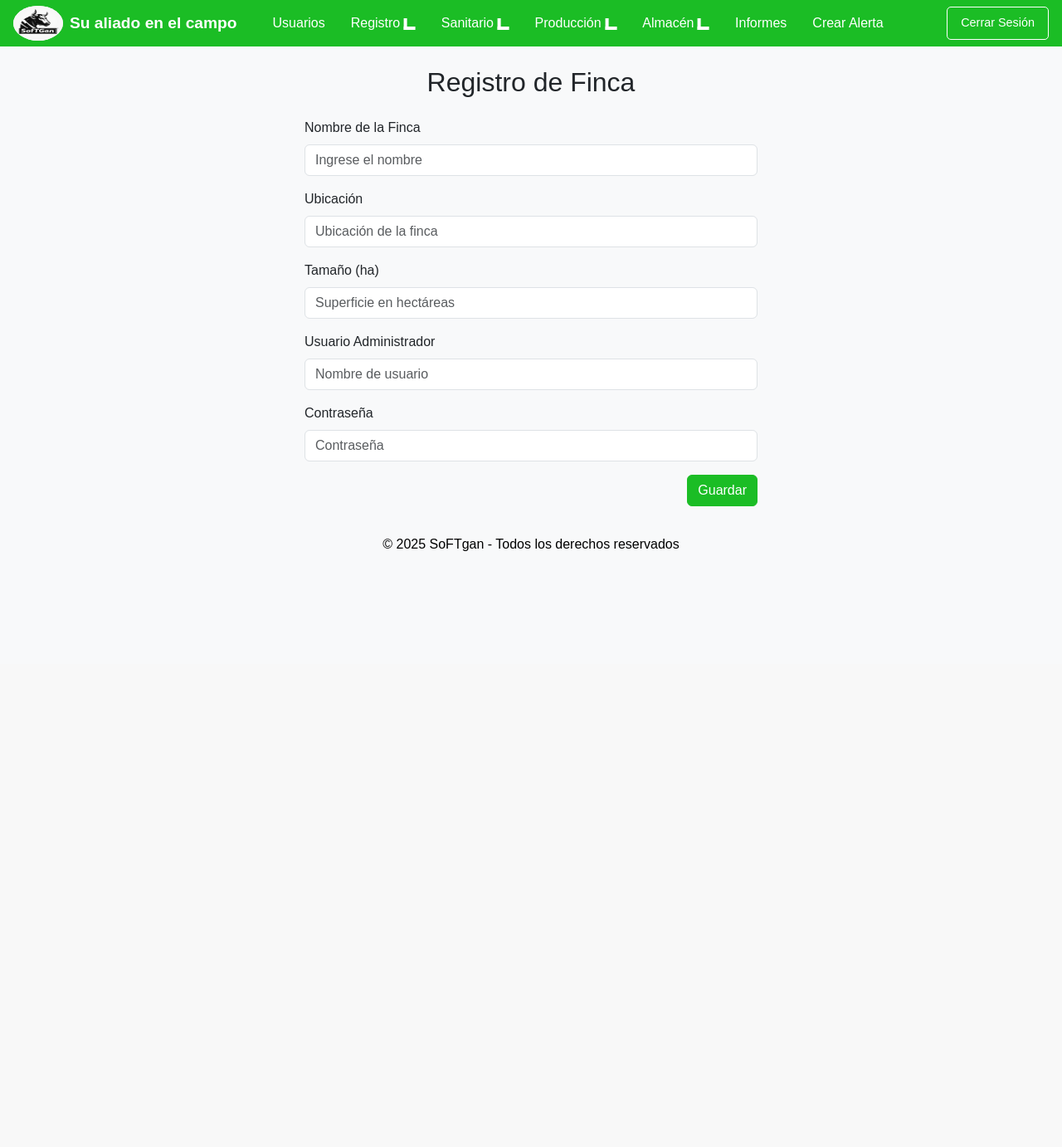
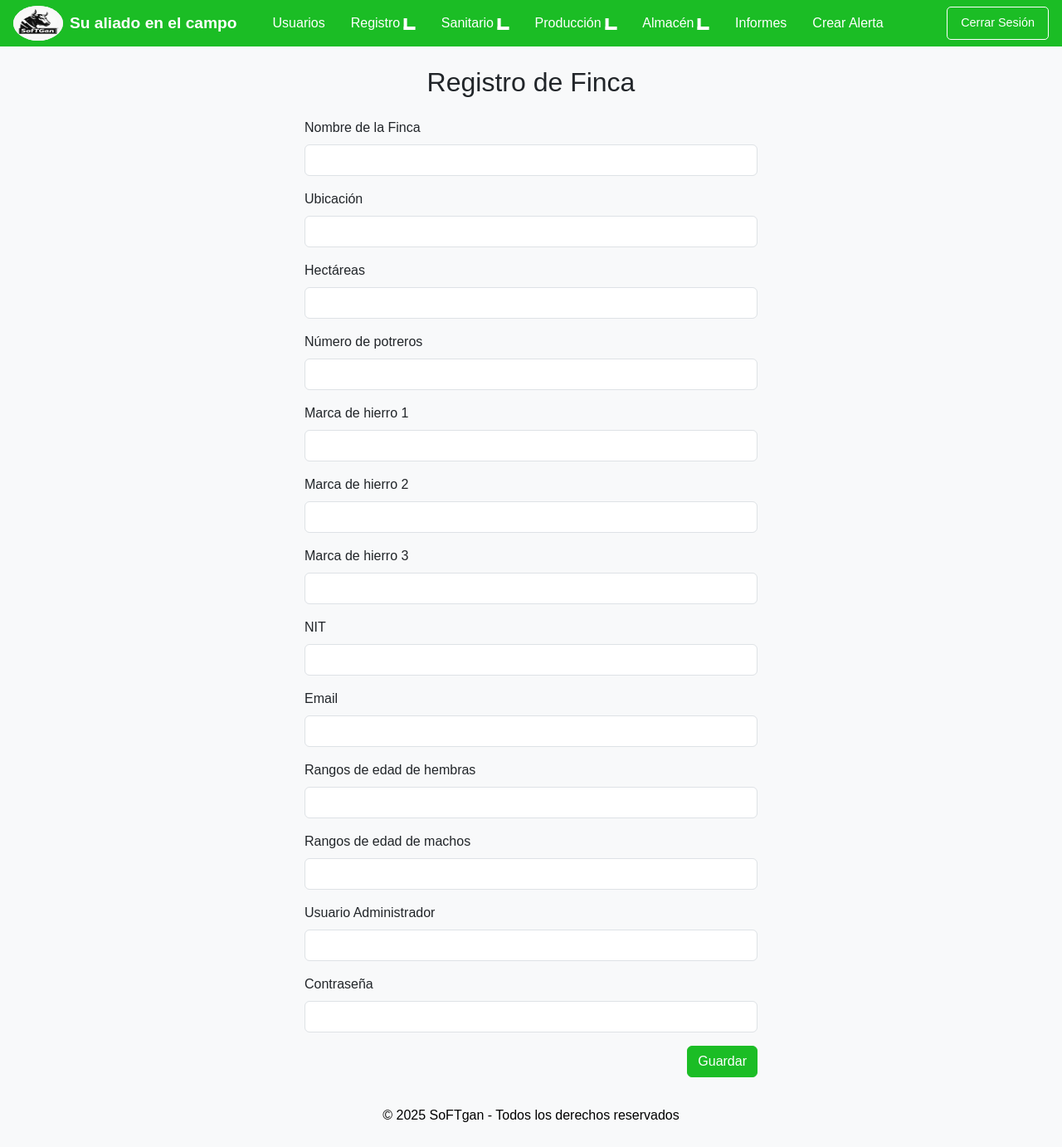
Before and after one commit to eyvervalbuena/softgan-v2, a Flask app: page /finca in a window 1280 px wide. Shown: the whole page at 83% size. Before the commit the page ends 664 px from the top, so only its background shows below. Run offline with Flask 3, Linux system fonts and the light colour scheme; some libraries are stand-ins or nearby versions.

Commit message:
Fix farm setup form and API

```diff
--- a/app/ganaderia/routes.py
+++ b/app/ganaderia/routes.py
@@ -7,11 +7,11 @@ from flask import (
     flash,
     session,
     request,
+    jsonify,
 )
 import logging
 import MySQLdb.cursors
 from werkzeug.security import check_password_hash, generate_password_hash
-import json
 from .. import mysql
 
 # ---------------------------------------------------------------------------
@@ -28,39 +28,45 @@ def crear_finca_form():
 
 @setup_bp.route("/api/finca", methods=["POST"])
 def crear_finca_api():
-    """Crea la finca inicial y el usuario administrador."""
-    data = request.get_json() or {}
-    cursor = mysql.connection.cursor()
-    cursor.execute(
-        "INSERT INTO fincas (nombre, encargado, direccion, hectareas, num_potreros, marca1, marca2, marca3, nit, email, edades_hembras, edades_machos) "
-        "VALUES (%s, %s, %s, %s, %s, %s, %s, %s, %s, %s, %s, %s)",
-        (
-            data.get("nombre"),
-            data.get("encargado"),
-            data.get("direccion"),
-            data.get("hectareas"),
-            data.get("num_potreros"),
-            data.get("marca1"),
-            data.get("marca2"),
-            data.get("marca3"),
-            data.get("nit"),
-            data.get("email"),
-            data.get("edades_hembras"),
-            data.get("edades_machos"),
-        ),
-    )
-    finca_id = cursor.lastrowid
-    password = generate_password_hash(data.get("admin_contrasena"))
-    cursor.execute(
-        "INSERT INTO usuarios (finca_id, usuario, contrasena, rol) VALUES (%s, %s, %s, 'admin')",
-        (finca_id, data.get("admin_usuario"), password),
-    )
-    mysql.connection.commit()
-    cursor.close()
-    session["usuario"] = data.get("admin_usuario")
-    session["finca_id"] = finca_id
-    session["rol"] = "admin"
-    return json.dumps({"redirect": url_for("main.dashboard")})
+    """Crear la finca inicial y el usuario administrador."""
+    data = request.get_json() or request.form
+    try:
+        cursor = mysql.connection.cursor()
+        cursor.execute(
+            "INSERT INTO fincas (nombre, encargado, direccion, hectareas, num_potreros, marca1, marca2, marca3, nit, email, edades_hembras, edades_machos) "
+            "VALUES (%s, %s, %s, %s, %s, %s, %s, %s, %s, %s, %s, %s)",
+            (
+                data.get('nombre'),
+                data.get('encargado'),
+                data.get('direccion'),
+                data.get('hectareas'),
+                data.get('num_potreros'),
+                data.get('marca1'),
+                data.get('marca2'),
+                data.get('marca3'),
+                data.get('nit'),
+                data.get('email'),
+                data.get('edades_hembras'),
+                data.get('edades_machos'),
+            ),
+        )
+        finca_id = cursor.lastrowid
+        password = generate_password_hash(data.get('admin_contrasena'))
+        cursor.execute(
+            "INSERT INTO usuarios (finca_id, usuario, contrasena, rol) VALUES (%s, %s, %s, %s)",
+            (finca_id, data.get('admin_usuario'), password, 'admin'),
+        )
+        mysql.connection.commit()
+        cursor.close()
+    except Exception as e:
+        mysql.connection.rollback()
+        logging.exception("Error creating finca")
+        return jsonify(status="error", message=str(e)), 500
+
+    session['usuario'] = data.get('admin_usuario')
+    session['finca_id'] = finca_id
+    session['rol'] = 'admin'
+    return jsonify(status="success", redirect=url_for('main.dashboard'))
 
 # ---------------------------------------------------------------------------
 # Ganaderia routes
--- a/app/templates/crear_finca.html
+++ b/app/templates/crear_finca.html
@@ -8,23 +8,55 @@
             <form method="post">
                 <div class="mb-3">
                     <label for="nombre" class="form-label">Nombre de la Finca</label>
-                    <input type="text" class="form-control" id="nombre" name="nombre" placeholder="Ingrese el nombre" />
+                    <input type="text" class="form-control" id="nombre" name="nombre" />
                 </div>
                 <div class="mb-3">
-                    <label for="ubicacion" class="form-label">Ubicación</label>
-                    <input type="text" class="form-control" id="ubicacion" name="ubicacion" placeholder="Ubicación de la finca" />
+                    <label for="direccion" class="form-label">Ubicación</label>
+                    <input type="text" class="form-control" id="direccion" name="direccion" />
                 </div>
                 <div class="mb-3">
-                    <label for="tamano" class="form-label">Tamaño (ha)</label>
-                    <input type="number" class="form-control" id="tamano" name="tamano" placeholder="Superficie en hectáreas" />
+                    <label for="hectareas" class="form-label">Hectáreas</label>
+                    <input type="number" class="form-control" id="hectareas" name="hectareas" />
+                </div>
+                <div class="mb-3">
+                    <label for="num_potreros" class="form-label">Número de potreros</label>
+                    <input type="number" class="form-control" id="num_potreros" name="num_potreros" />
+                </div>
+                <div class="mb-3">
+                    <label for="marca1" class="form-label">Marca de hierro 1</label>
+                    <input type="text" class="form-control" id="marca1" name="marca1" />
+                </div>
+                <div class="mb-3">
+                    <label for="marca2" class="form-label">Marca de hierro 2</label>
+                    <input type="text" class="form-control" id="marca2" name="marca2" />
+                </div>
+                <div class="mb-3">
+                    <label for="marca3" class="form-label">Marca de hierro 3</label>
+                    <input type="text" class="form-control" id="marca3" name="marca3" />
+                </div>
+                <div class="mb-3">
+                    <label for="nit" class="form-label">NIT</label>
+                    <input type="text" class="form-control" id="nit" name="nit" />
+                </div>
+                <div class="mb-3">
+                    <label for="email" class="form-label">Email</label>
+                    <input type="email" class="form-control" id="email" name="email" />
+                </div>
+                <div class="mb-3">
+                    <label for="edades_hembras" class="form-label">Rangos de edad de hembras</label>
+                    <input type="text" class="form-control" id="edades_hembras" name="edades_hembras" />
+                </div>
+                <div class="mb-3">
+                    <label for="edades_machos" class="form-label">Rangos de edad de machos</label>
+                    <input type="text" class="form-control" id="edades_machos" name="edades_machos" />
                 </div>
                 <div class="mb-3">
                     <label for="admin_usuario" class="form-label">Usuario Administrador</label>
-                    <input type="text" class="form-control" id="admin_usuario" name="admin_usuario" placeholder="Nombre de usuario" />
+                    <input type="text" class="form-control" id="admin_usuario" name="admin_usuario" />
                 </div>
                 <div class="mb-3">
                     <label for="admin_contrasena" class="form-label">Contraseña</label>
-                    <input type="password" class="form-control" id="admin_contrasena" name="admin_contrasena" placeholder="Contraseña" />
+                    <input type="password" class="form-control" id="admin_contrasena" name="admin_contrasena" />
                 </div>
                 <div class="d-flex justify-content-end">
                     <button type="submit" class="btn btn-success">Guardar</button>
@@ -41,8 +73,16 @@
         e.preventDefault();
         const data = {
             nombre: document.getElementById('nombre').value,
-            ubicacion: document.getElementById('ubicacion').value,
-            tamano: document.getElementById('tamano').value,
+            direccion: document.getElementById('direccion').value,
+            hectareas: document.getElementById('hectareas').value,
+            num_potreros: document.getElementById('num_potreros').value,
+            marca1: document.getElementById('marca1').value,
+            marca2: document.getElementById('marca2').value,
+            marca3: document.getElementById('marca3').value,
+            nit: document.getElementById('nit').value,
+            email: document.getElementById('email').value,
+            edades_hembras: document.getElementById('edades_hembras').value,
+            edades_machos: document.getElementById('edades_machos').value,
             admin_usuario: document.getElementById('admin_usuario').value,
             admin_contrasena: document.getElementById('admin_contrasena').value,
         };
```
